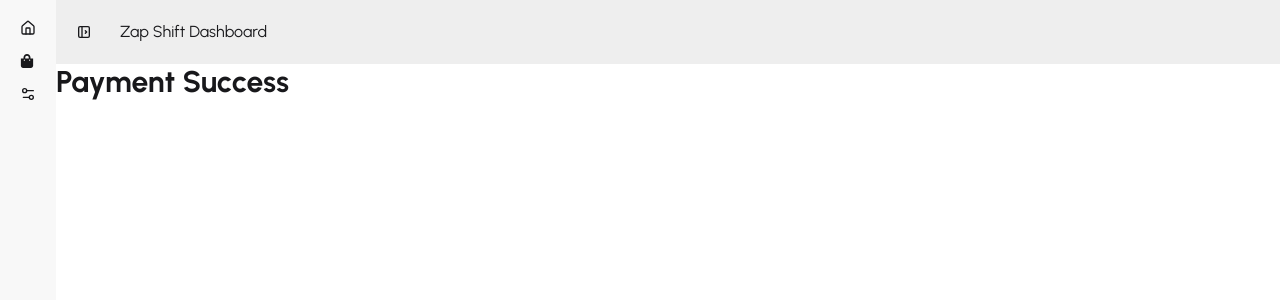
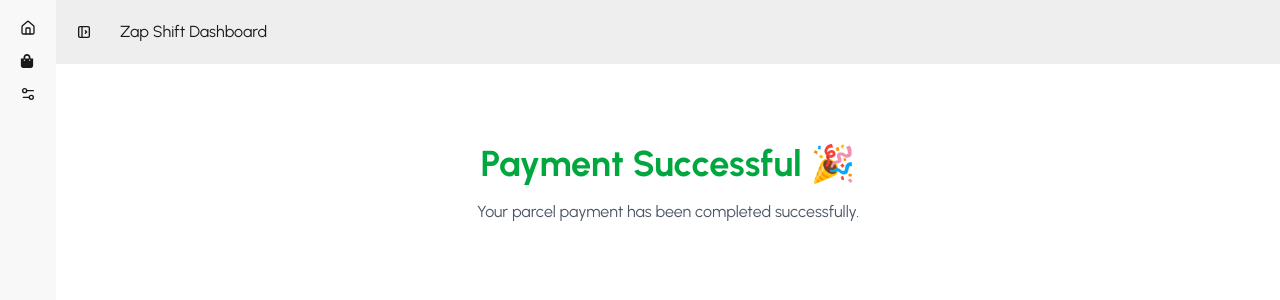
Before and after one commit to faiji31/Online_Deliery_Project_mongodb, a React (Vite) app: page /dashboard/payment-success in a window 1280 px wide. Shown: the top 300 px of the page. Built offline with nearby package versions, Linux system fonts and the light colour scheme; no server answers; sample sign-in values are in the browser's storage.

Commit message:
41st commit

```diff
--- a/src/Pages/Dashboard/MyParcel/Myparcel.jsx
+++ b/src/Pages/Dashboard/MyParcel/Myparcel.jsx
@@ -78,7 +78,7 @@ const Myparcel = () => {
               <tr key={parcel._id}>
                 <th>{index + 1}</th>
                 <td>{parcel.parcelname}</td>
-                <td>৳ {parcel.cost}</td>
+                <td>$ {parcel.cost}</td>
 
                 <td>
                   {parcel.paymentStatus === "paid" ? (
--- a/src/Pages/Dashboard/Payment/PaymentSuccess.jsx
+++ b/src/Pages/Dashboard/Payment/PaymentSuccess.jsx
@@ -1,11 +1,51 @@
-import React from 'react';
+import React, { useEffect } from 'react'
+import { useSearchParams } from 'react-router'
+import Useaxiossecure from '../../../hooks/Useaxiossecure'
 
 const PaymentSuccess = () => {
-      return (
-            <div>
-                  <h2 className='text-3xl font-bold'>Payment Success</h2>
-            </div>
-      );
-};
 
-export default PaymentSuccess;
+  const [searchParams] = useSearchParams()
+  const sessionId = searchParams.get('session_id')
+
+  const axiosSecure = Useaxiossecure()
+
+  useEffect(() => {
+
+    if (!sessionId) return
+
+    const updatePayment = async () => {
+
+      try {
+
+        const res = await axiosSecure.patch(`/payment-success?session_id=${sessionId}`)
+
+        console.log("Payment Updated:", res.data)
+
+      } catch (error) {
+
+        console.error("Payment Update Error:", error)
+
+      }
+
+    }
+
+    updatePayment()
+
+  }, [sessionId, axiosSecure])
+
+  return (
+    <div className="text-center mt-20">
+
+      <h2 className="text-4xl font-bold text-green-600">
+        Payment Successful 🎉
+      </h2>
+
+      <p className="mt-4 text-gray-600">
+        Your parcel payment has been completed successfully.
+      </p>
+
+    </div>
+  )
+}
+
+export default PaymentSuccess
```
